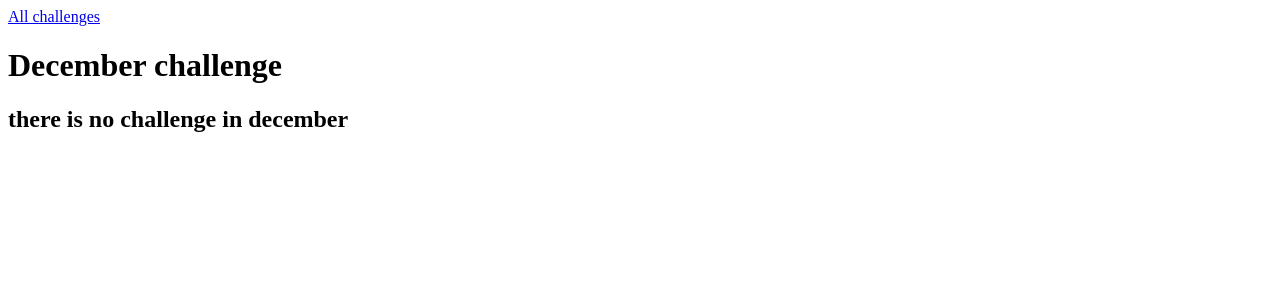
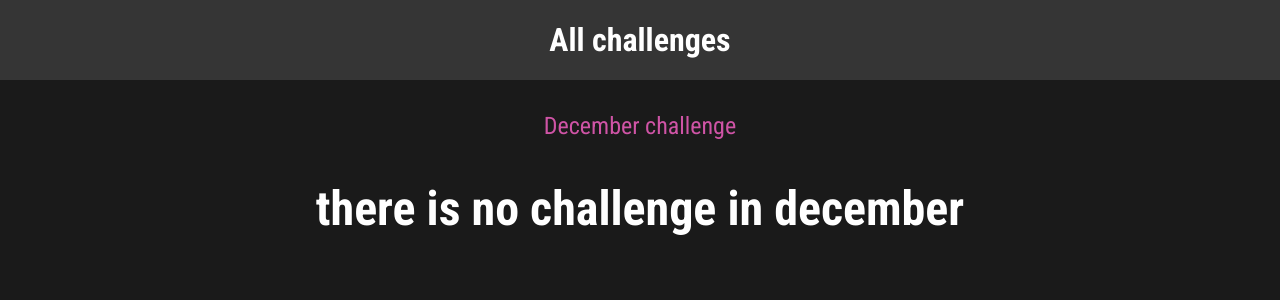
Before and after one commit to REJAOL/mothly_challeneg_app_django, a Django app: page /challenges/december in a window 1280 px wide. Shown: the top 300 px of the page. Run offline with Django 4.2, Linux system fonts and the light colour scheme.

Commit message:
add styles to html pages

```diff
--- /dev/null
+++ b/challenges/static/challenges/challenge.css
@@ -0,0 +1,22 @@
+h1,h2{
+    text-align: center;
+    color: white;
+}
+
+
+h1{
+    font-size: 1.5rem;
+    margin: 2rem 0 1rem 0;
+    font-weight: normal;
+    color: #cf54a6;
+}
+
+h2{
+    font-size: 3rem;
+    font-weight: bold;
+}
+
+.fallback{
+    text-align: center;
+    color: white;
+}
--- /dev/null
+++ b/challenges/static/challenges/includes/header.css
@@ -0,0 +1,24 @@
+header{
+    width: 100%;
+    height: 5rem;
+    background-color: #353535;
+}
+
+header nav{
+    width: 100%;
+    height: 100%;
+    display: flex;
+    justify-content: center;
+    align-items: center;
+}
+
+header nav a{
+    color: white;
+    font-size: 2rem;
+    font-weight: bold;
+    text-decoration: none;
+}
+
+header nav a:hover, header nav a:active{
+    color: #cf54a6;
+}
--- a/challenges/templates/challenges/challenge.html
+++ b/challenges/templates/challenges/challenge.html
@@ -1,5 +1,14 @@
 {% extends "base.html" %}
+{% load static %}
 {% comment %} title {% endcomment %}
+
+
+{% block css_files %}
+
+<link rel= "stylesheet" href ={% static "challenges/challenge.css" %} >
+<link rel= "stylesheet" href ={% static "challenges/includes/header.css" %} >
+
+{% endblock  %}
 
 {% block page_title %} {{ month_name|title }}challenge
 {% endblock %}
@@ -15,7 +24,7 @@
 {% if text is not None %}
 <h2>{{ text }}</h2>
 {% else %}
-<h2>there is no challenge in {{ month_name }}</h2>
+<h2 class="fallback">there is no challenge in {{ month_name }}</h2>
 {% endif %}
 
 {% endblock %}
--- a/challenges/views.py
+++ b/challenges/views.py
@@ -1,6 +1,6 @@
 from django.shortcuts import render
 
-from django.http import HttpResponse, HttpResponseNotFound, HttpResponseRedirect
+from django.http import HttpResponse, HttpResponseNotFound, HttpResponseRedirect, Http404
 
 from django.urls import reverse
 
@@ -47,4 +47,4 @@ def monthly_challenge(request, month):
             'month_name':month,
         }  )
     except:
-        return HttpResponseNotFound('<h1>this is not supported</h1>')
+        raise Http404()
--- a/monthly_challenges/settings.py
+++ b/monthly_challenges/settings.py
@@ -119,6 +119,9 @@ USE_TZ = True
 # https://docs.djangoproject.com/en/4.1/howto/static-files/
 
 STATIC_URL = 'static/'
+STATICFILES_DIRS=[
+    BASE_DIR / "static"
+]
 
 # Default primary key field type
 # https://docs.djangoproject.com/en/4.1/ref/settings/#default-auto-field
--- /dev/null
+++ b/static/styles.css
@@ -0,0 +1,12 @@
+@import url('https://fonts.googleapis.com/css2?family=Roboto+Condensed:wght@400;700&display=swap');
+
+
+
+html{
+    font-family: 'Roboto Condensed', sans-serif;
+}
+
+body{
+    margin: 0;
+    background-color: #1a1a1a;
+}
--- /dev/null
+++ b/templates/404.html
@@ -0,0 +1,6 @@
+{% extends "base.html" %} {% block page_title %} something went wrong {%
+endblock page_title %} {% block content %}
+
+<h1>The page is not found!!!!!!!!!</h1>
+
+{% endblock %}
--- a/templates/base.html
+++ b/templates/base.html
@@ -1,13 +1,15 @@
+{% load static %}
+
 <!DOCTYPE html>
 <html lang="en">
-<head>
-    <meta charset="UTF-8">
-    <meta name="viewport" content="width=device-width, initial-scale=1.0">
-    <title>{% block page_title  %}test title{% endblock  %}</title>
-</head>
-<body>
-
-    {% block content %}{% endblock  %}
-
-</body>
+  <head>
+    <meta charset="UTF-8" />
+    <meta name="viewport" content="width=device-width, initial-scale=1.0" />
+    <title>{% block page_title %}test title{% endblock %}</title>
+    <link rel="stylesheet" href ={% static "styles.css" %} >
+    {% block css_files %}{% endblock %}
+  </head>
+  <body>
+    {% block content %}{% endblock %}
+  </body>
 </html>
```
Also changed, not shown: challenges/static/challenges/challenges.css (added, +38 -0 lines), challenges/templates/challenges/index.html (+8 -0 lines).
